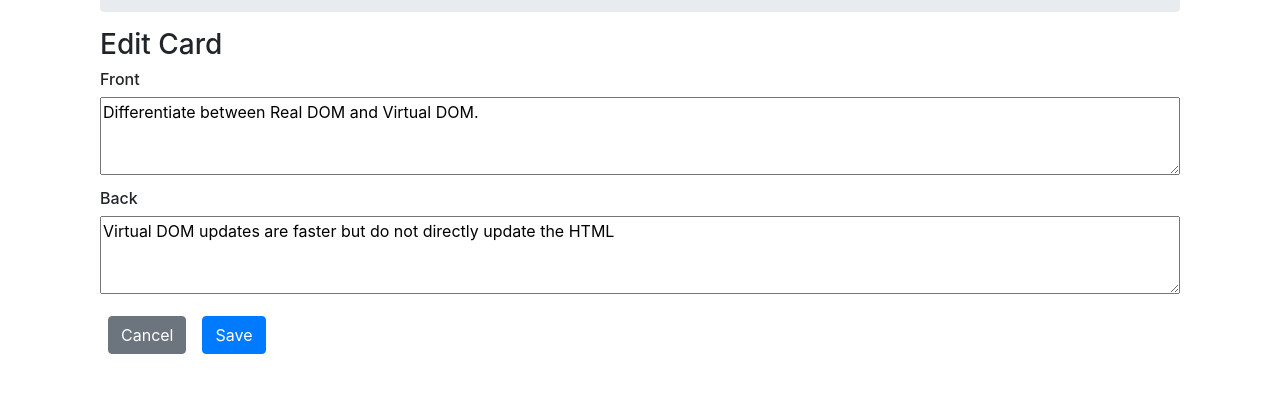
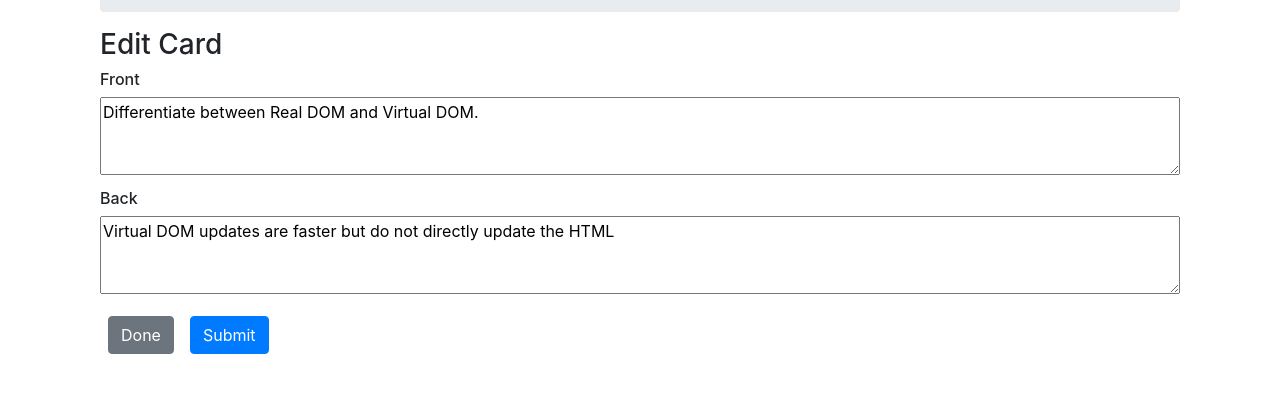
Before and after one commit to imanitaylor/Project-Flashcards, a React (Create React App) app: page /decks/1/cards/1/edit in a window 1280 px wide. Shown: the part 317-710 px from the top of the page. Built offline with nearby package versions, Linux system fonts and the light colour scheme; no server answers; data requests are answered from the project's data file; a web font is replaced by a local one.

Commit message:
created one form for add and edit card

```diff
--- a/src/AddCard.js
+++ b/src/AddCard.js
@@ -1,9 +1,9 @@
 //Completed
 
 import React, { useState, useEffect } from "react";
-import { Link, useHistory, useParams } from "react-router-dom";
-import { readDeck, createCard } from "../src/utils/api";
-
+import { Link, useParams } from "react-router-dom";
+import { readDeck } from "../src/utils/api";
+import CardForm from "./Layout/CardForm";
 /*
 
 allows user to add an card to an existing deck
@@ -23,32 +23,11 @@ allows user to add an card to an existing deck
 function AddCard() {
   const [deck, setDeck] = useState({});
   const { deckId } = useParams();
-    const initialFormState = { front: "", back: "" };
-    const [formData, setFormData] = useState({ ...initialFormState });
-    const history = useHistory();
 
   useEffect(() => {
     setDeck([]);
     readDeck(deckId).then(setDeck).catch(console.error);
   }, [setDeck, deckId]);
-
-
-      const handleChange = ({ target }) => {
-        setFormData({
-          ...formData,
-          [target.name]: target.value,
-        });
-      };
-
-      const handleSubmit = (event) => {
-        event.preventDefault();
-        createCard(deckId, formData)
-        .then(setFormData({ ...initialFormState }))
-        .catch(console.error)
-
-      };
-
-
 
   return (
     <div className="container">
@@ -74,57 +53,7 @@ function AddCard() {
       <div>
         <h3>{deck.name}: Add Card</h3>
       </div>
-
-
-      <div>
-        <form onSubmit={handleSubmit}>
-          <div>
-            <label htmlFor="front" style={{ width: "100%" }}>
-              <h6>Front</h6>
-              <textarea
-                style={{ width: "100%" }}
-                id="front"
-                name="front"
-                rows={3}
-                placeholder="Front side of card"
-                onChange={handleChange}
-                value={formData.front}
-              />
-            </label>
-          </div>
-          <div>
-            <label htmlFor="back" style={{ width: "100%" }}>
-              <h6>Back</h6>
-              <textarea
-                style={{ width: "100%" }}
-                id="back"
-                name="back"
-                rows={3}
-                placeholder="Back side of card"
-                onChange={handleChange}
-                value={formData.back}
-              />
-            </label>
-          </div>
-          <div>
-            <button
-              type="button"
-              className="btn btn-secondary m-2"
-              onClick={() => history.push(`/decks/${deck.id}`)}
-            >
-              Done
-            </button>
-            <button
-              type="submit"
-              className="btn btn-primary m-2"
-            >
-              Save
-            </button>
-          </div>
-        </form>
-      </div>
-
-
+      <CardForm submit="addcard" />
     </div>
   );
 }
--- a/src/EditCard.js
+++ b/src/EditCard.js
@@ -1,8 +1,7 @@
-
-
 import React, { useState, useEffect } from "react";
 import { Link, useHistory, useParams } from "react-router-dom";
 import { readDeck, readCard, updateCard } from "../src/utils/api";
+import CardForm from "./Layout/CardForm";
 /*
 
 allows user to modify information on an existing card
@@ -17,51 +16,25 @@ allows user to modify information on an existing card
 
 */
 
-function EditCard(){
-
+function EditCard() {
   const [deck, setDeck] = useState({});
   const [card, setCard] = useState({});
   const { deckId } = useParams();
   const { cardId } = useParams();
-    const initialFormState = { front: "", back: "" };
-    const [formData, setFormData] = useState({ ...initialFormState });
-    const history = useHistory();
-
 
   useEffect(() => {
     setDeck([]);
     readDeck(deckId).then(setDeck).catch(console.error);
   }, [setDeck, deckId]);
 
-
-
   useEffect(() => {
     setCard([]);
-        readCard(cardId).then((newCard)=>{
-            setCard(newCard)
-            (setFormData({...newCard}))
-        }).catch(console.error);
+    readCard(cardId)
+      .then((newCard) => {
+        setCard(newCard);
+      })
+      .catch(console.error);
   }, [setDeck, deckId, cardId]);
-
-
-
-      const handleChange = ({ target }) => {
-        setFormData({
-          ...formData,
-          [target.name]: target.value,
-        });
-      };
-
-      const handleSubmit = (event) => {
-        event.preventDefault();
-        updateCard(formData)
-        .then((newCard)=>history.push(`/decks/${deck.id}`))
-      .catch(console.error);
-
-      };
-
-
-
 
   return (
     <div className="container">
@@ -88,53 +61,10 @@ function EditCard(){
         <h3>Edit Card</h3>
       </div>
       <div>
-        <form onSubmit={handleSubmit}>
-          <div>
-            <label htmlFor="front" style={{ width: "100%" }}>
-              <h6>Front</h6>
-              <textarea
-                style={{ width: "100%" }}
-                id="front"
-                name="front"
-                rows={3}
-                onChange={handleChange}
-                value={formData.front}
-              />
-            </label>
-          </div>
-          <div>
-            <label htmlFor="back" style={{ width: "100%" }}>
-              <h6>Back</h6>
-              <textarea
-                style={{ width: "100%" }}
-                id="back"
-                name="back"
-                rows={3}
-                onChange={handleChange}
-                value={formData.back}
-              />
-            </label>
-          </div>
-          <div>
-            <button
-              type="button"
-              className="btn btn-secondary m-2"
-              onClick={() => history.push(`/decks/${deck.id}`)}
-            >
-              Cancel
-            </button>
-            <button
-              type="submit"
-              className="btn btn-primary m-2"
-            >
-              Save
-            </button>
-          </div>
-        </form>
+        <CardForm card={card} submit="editcard" />
       </div>
     </div>
-      )
-
+  );
 }
 
 export default EditCard;
--- /dev/null
+++ b/src/Layout/CardForm.js
@@ -0,0 +1,93 @@
+import { useState, useEffect } from "react";
+import { useHistory, useParams } from "react-router-dom";
+import { readDeck, readCard, createCard, updateCard } from "../utils/api";
+
+function CardForm({ submit }) {
+  const initialFormState = { front: "", back: "" };
+  const [formData, setFormData] = useState({ ...initialFormState });
+  const history = useHistory();
+  const { deckId } = useParams();
+  const [deck, setDeck] = useState({});
+  const [card, setCard] = useState({});
+  const { cardId } = useParams();
+
+  const handleChange = ({ target }) => {
+    setFormData({
+      ...formData,
+      [target.name]: target.value,
+    });
+  };
+
+  useEffect(() => {
+    setDeck([]);
+    readDeck(deckId).then(setDeck).catch(console.error);
+  }, [setDeck, deckId]);
+
+  useEffect(() => {
+    setCard([]);
+    readCard(cardId)
+      .then((newCard) => {
+        setCard(newCard)(setFormData({ ...newCard }));
+      })
+      .catch(console.error);
+  }, [setDeck, deckId, cardId]);
+
+  const handleSubmit = (event) => {
+    event.preventDefault();
+
+    if (submit === "addcard") {
+      createCard(deckId, formData)
+        .then(setFormData({ ...initialFormState }))
+        .catch(console.error);
+    } else {
+      updateCard(formData)
+        .then((newCard) => history.push(`/decks/${deck.id}`))
+        .catch(console.error);
+    }
+  };
+
+  return (
+    <form onSubmit={handleSubmit}>
+      <div>
+        <label htmlFor="front" style={{ width: "100%" }}>
+          <h6>Front</h6>
+          <textarea
+            style={{ width: "100%" }}
+            id="front"
+            name="front"
+            rows={3}
+            onChange={handleChange}
+            value={formData.front}
+          />
+        </label>
+      </div>
+      <div>
+        <label htmlFor="back" style={{ width: "100%" }}>
+          <h6>Back</h6>
+          <textarea
+            style={{ width: "100%" }}
+            id="back"
+            name="back"
+            rows={3}
+            onChange={handleChange}
+            value={formData.back}
+          />
+        </label>
+      </div>
+      <div>
+        <button
+          type="button"
+          className="btn btn-secondary m-2"
+          onClick={() => history.push(`/decks/${deck.id}`)}
+        >
+          Done
+        </button>
+        <button type="submit" className="btn btn-primary m-2">
+          Submit
+        </button>
+      </div>
+    </form>
+  );
+}
+
+export default CardForm;
```
Lines whose indentation alone changed are shown as unchanged.
